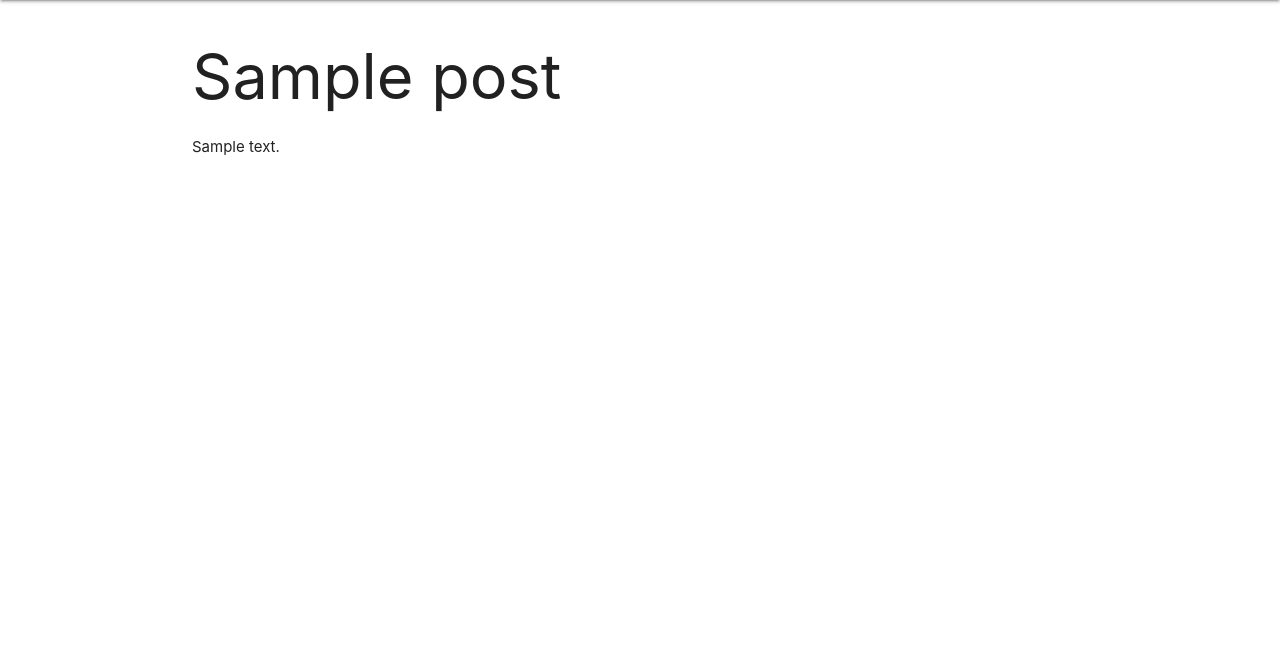
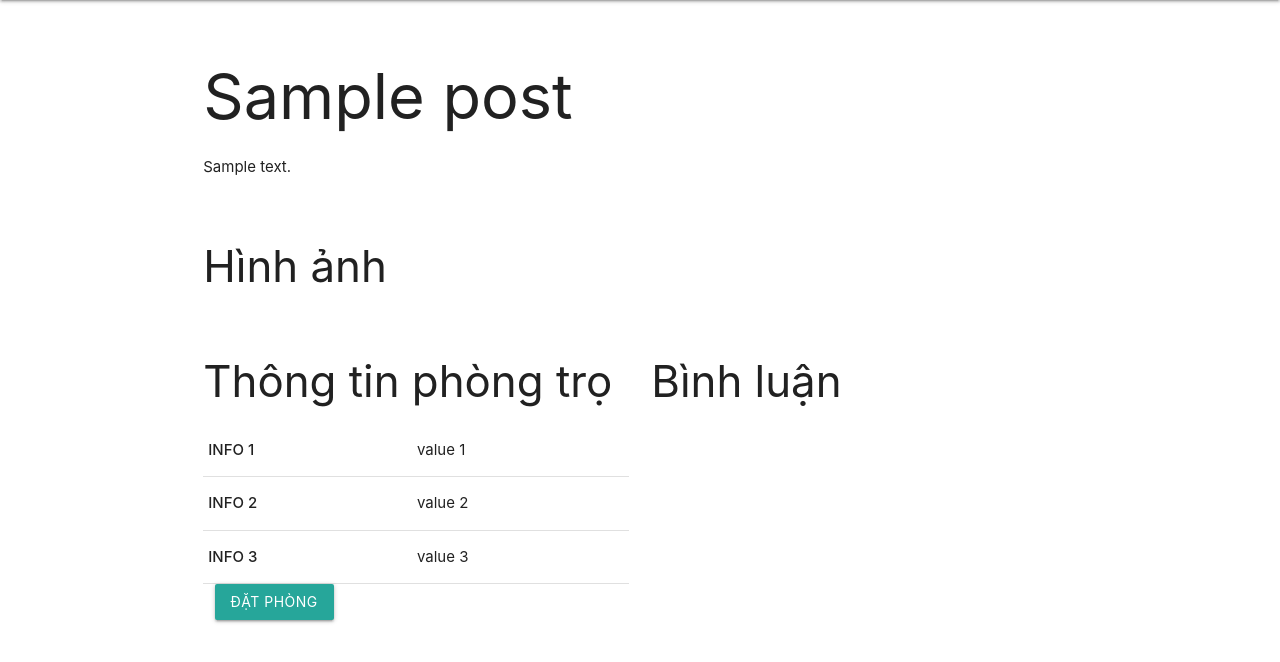
Before and after one commit to cuongnt02/QLPM_ThueTro, a Flask app: page /post/1 in a window 1280 px wide. Shown: the part 64-726 px from the top of the page. Run offline with Flask 3, Linux system fonts and the light colour scheme; tables that the repository leaves empty hold one stand-in row (values such as "Sample post").

Commit message:
design ui for post info

```diff
--- a/app/routes.py
+++ b/app/routes.py
@@ -6,14 +6,13 @@ from flask_login import current_user, login_user, logout_user, login_required
 from sqlalchemy import select
 
 from app import app, db
-from app.models import User, Post
+from app.models import User, Post, Motel
 from app.forms import LoginForm, RegisterForm
 
 
 @app.route('/')
 @app.route('/home')
 @app.route('/index')
-@login_required
 def home():
     posts = db.session.scalars(select(Post)).all()
     keyword = request.args.get('title')
@@ -72,3 +71,17 @@ def post(post_id):
     post = db.session.scalar(select(Post).where(Post.id == post_id))
     return render_template("post_info.html",
                            title="Bài viết", post=post)
+
+
+@app.route("/motel/<motel_id>", methods=['GET'])
+def motel(motel_id):
+    motel = db.session.scalar(select(Motel).where(Motel.id == motel_id))
+    return render_template("motel_info.html",
+                           title="Thông tin nhà trọ", motel=motel)
+
+
+@app.route("/user/<username>")
+@login_required
+def user(username):
+    user = db.first_or_404(select(User).where(User.username == username))
+    return render_template("user.html", user=user)
--- a/app/templates/base.html
+++ b/app/templates/base.html
@@ -39,7 +39,7 @@
                         <li class="col s6"><a href="{{ url_for('register') }}">Đăng kí</a></li>
                         {% else %}
                         <li class="col s4 offset-s4">
-                            <a href="#" class="valign-wrapper">
+                            <a href="{{ url_for('user', username=current_user.username) }}" class="valign-wrapper">
                                 {% if current_user.avatar != None %}
                                 <img src="{{ current_user.avatar }}" alt="user avatar" class="responsive-img circle"/>
                                 {% else %}
--- a/app/templates/post_info.html
+++ b/app/templates/post_info.html
@@ -19,6 +19,45 @@
 {% endblock %}
 
 {% block content %}
-    <h1>{{ post.title }}</h1>
-    <p>{{ post.content }}
+    <div class="row">
+        <div class="col s12">
+            <h1>{{ post.title }}</h1>
+            <p>{{ post.content }}
+        </div>
+    </div>
+
+    <div class="row">
+        <div class="col s12">
+            <h3>Hình ảnh</h2>
+            <!-- many images here -->
+        </div>
+    </div>
+    <div class="row">
+        <div class="row col s6">
+            <h3>Thông tin phòng trọ</h3>
+            <table>
+                <tbody>
+                    <tr>
+                        <td><strong>INFO 1</strong></td>
+                        <td>value 1</td>
+                    </tr>
+                    <tr>
+                        <td><strong>INFO 2</strong></td>
+                        <td>value 2</td>
+                    </tr>
+                    <tr>
+                        <td><strong>INFO 3</strong></td>
+                        <td>value 3</td>
+                    </tr>
+                </tbody>
+            </table>
+            <div class="row col s12">
+                <a class="btn">Đặt phòng</a>
+            </div>
+        </div>
+        <div class="col s6">
+            <h3>Bình luận</h3>
+            <!-- comment section here  -->
+        </div>
+    </div>
 {% endblock %}
```
Also changed, not shown: app/templates/user.html (added, +26 -0 lines).
